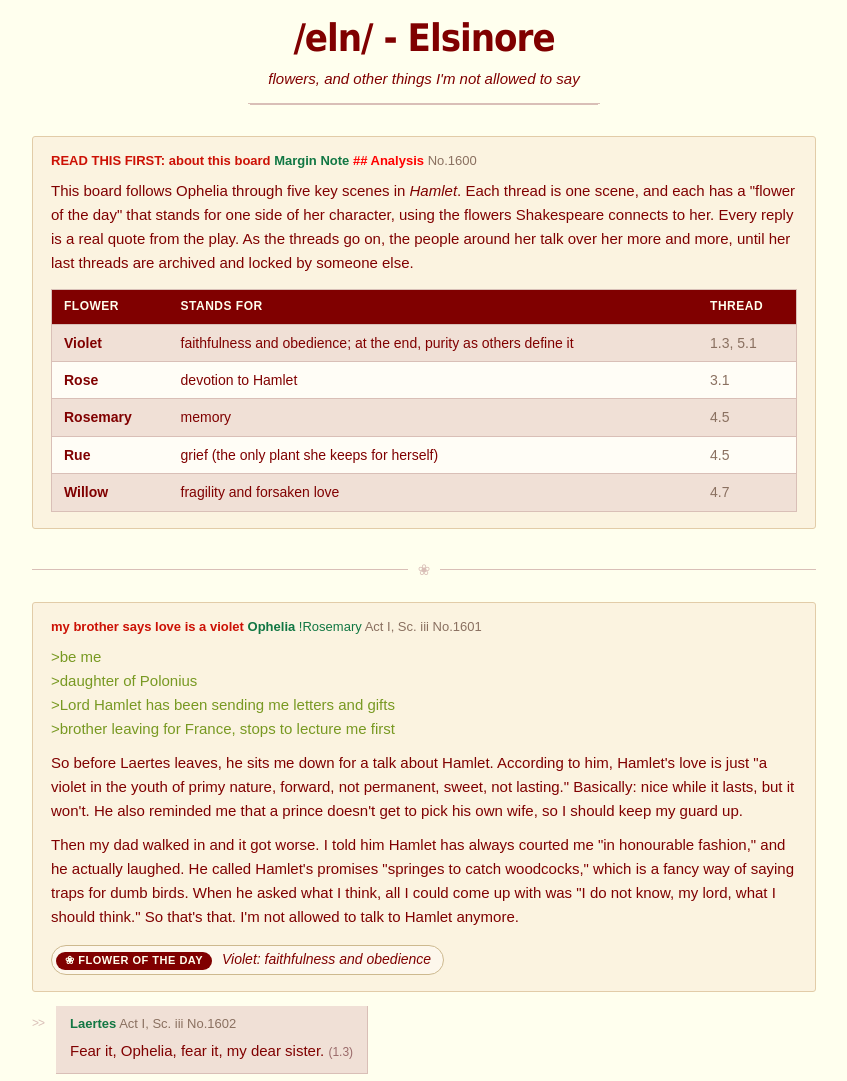
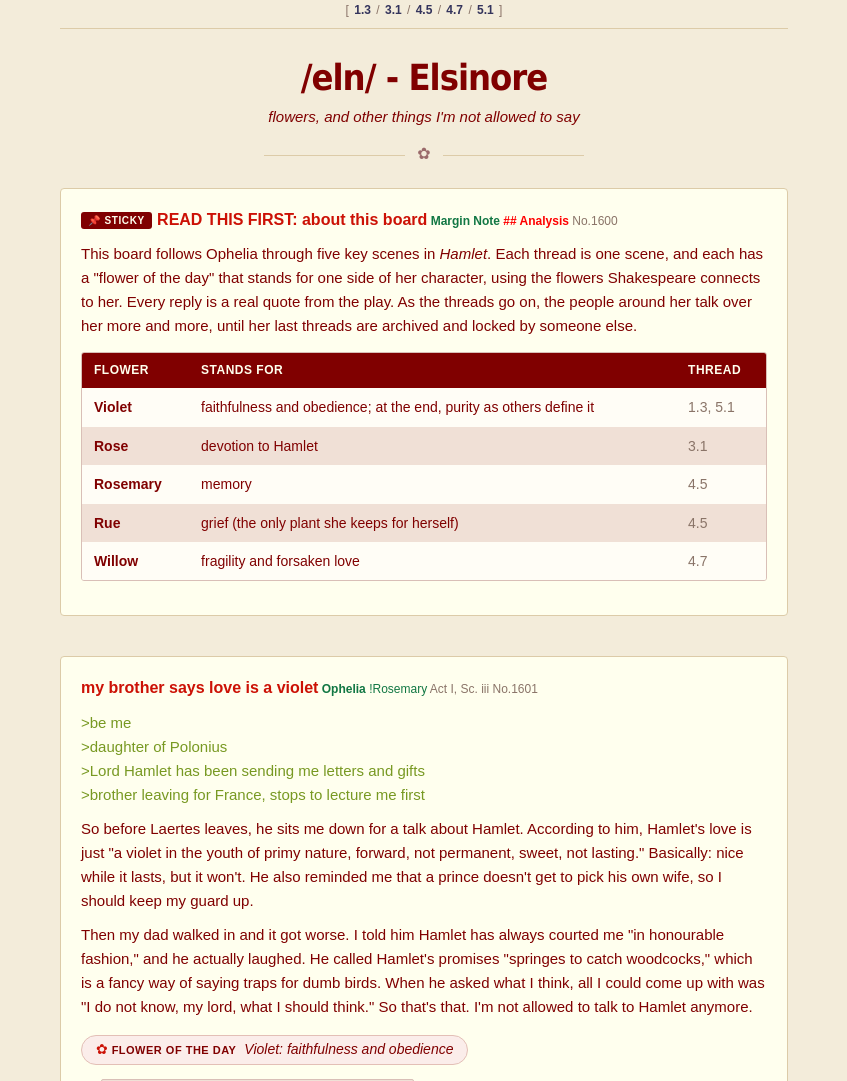
Before and after one commit to sidhanth-sridhar/Ophelia_blog, a plain HTML site: page index.html in a window 1280 px wide. Shown: the part 7-1088 px from the top of the page, without its empty margins (216-1063 px from the left). Drawn offline with Linux system fonts and the light colour scheme.

Commit message:
Polish UI

```diff
--- a/index.html
+++ b/index.html
@@ -25,15 +25,21 @@
 -->
 <div class="page">
 
+<nav class="boardlist" aria-label="Threads">[ <a href="#t13">1.3</a> / <a href="#t31">3.1</a> / <a href="#t45">4.5</a> / <a href="#t47">4.7</a> / <a href="#t51">5.1</a> ]</nav>
+
 <header>
   <h1>/eln/ - Elsinore</h1>
   <p>flowers, and other things I'm not allowed to say</p>
 </header>
 
+<div class="divider" aria-hidden="true"></div>
+
 <!-- ===== INTRO ===== -->
+<section class="thread intro">
 <div class="post" id="p1600">
-  <div class="post-info"><span class="subject">READ THIS FIRST: about this board</span> <span class="name">Margin Note</span> <span class="capcode">## Analysis</span> <span class="no">No.1600</span></div>
+  <div class="post-info"><span class="sticky-tag">Sticky</span> <span class="subject">READ THIS FIRST: about this board</span> <span class="name">Margin Note</span> <span class="capcode">## Analysis</span> <span class="no">No.1600</span></div>
   <p>This board follows Ophelia through five key scenes in <i>Hamlet</i>. Each thread is one scene, and each has a "flower of the day" that stands for one side of her character, using the flowers Shakespeare connects to her. Every reply is a real quote from the play. As the threads go on, the people around her talk over her more and more, until her last threads are archived and locked by someone else.</p>
+  <div class="table-wrap">
   <table>
     <tr><th>Flower</th><th>Stands for</th><th>Thread</th></tr>
     <tr><td>Violet</td><td>faithfulness and obedience; at the end, purity as others define it</td><td>1.3, 5.1</td></tr>
@@ -42,11 +48,13 @@
     <tr><td>Rue</td><td>grief (the only plant she keeps for herself)</td><td>4.5</td></tr>
     <tr><td>Willow</td><td>fragility and forsaken love</td><td>4.7</td></tr>
   </table>
+  </div>
 </div>
 
-<hr>
+</section>
 
 <!-- ===== THREAD 1: 1.3 ===== -->
+<section class="thread" id="t13">
 <div class="post" id="p1601">
   <div class="post-info"><span class="subject">my brother says love is a violet</span> <span class="name">Ophelia</span> <span class="trip">!Rosemary</span> <span class="date">Act I, Sc. iii</span> <span class="no">No.1601</span></div>
   <p class="greentext">&gt;be me<br>&gt;daughter of Polonius<br>&gt;Lord Hamlet has been sending me letters and gifts<br>&gt;brother leaving for France, stops to lecture me first</p>
@@ -75,9 +83,10 @@
   <p>In Shakespeare's time, the violet stood for faithfulness, and this scene shows what kind of faithfulness Ophelia is expected to have. She defends Hamlet once, then backs down. Her lines get smaller as the scene goes on: first a defense, then "I do not know, my lord, what I should think," and finally just "I shall obey, my lord" (1.3). She wants to stay loyal to both Hamlet and her father, but the play makes her choose, and she chooses obedience. Even the violet that describes her love comes from her brother, not from her. From the very first scene, other people speak for her.</p>
 </div>
 
-<hr>
+</section>
 
 <!-- ===== THREAD 2: 3.1 ===== -->
+<section class="thread" id="t31">
 <div class="post" id="p1606">
   <div class="post-info"><span class="subject">he said he never loved me</span> <span class="name">Ophelia</span> <span class="trip">!Rosemary</span> <span class="date">Act III, Sc. i</span> <span class="no">No.1606</span></div>
   <p class="greentext">&gt;dad and the King want to know if love is what's wrong with Hamlet<br>&gt;they set it up so Hamlet "accidentally" runs into me<br>&gt;they hide and listen</p>
@@ -111,9 +120,10 @@
   <p>The rose stood for love and perfection, and here it stands for Ophelia's devotion to Hamlet. He has just insulted her and said he never loved her, but once he leaves, she grieves for him before herself. She calls him "the expectancy and rose of the fair state" (3.1) and only mentions her own pain after that. She stays loyal to him even after he turns on her. Meanwhile, her father treats her heartbreak as useful information: "we heard it all" (3.1). Nobody asks how she feels. She was used as bait, and then her pain was ignored.</p>
 </div>
 
-<hr>
+</section>
 
 <!-- ===== THREAD 3: 4.5 ===== -->
+<section class="thread" id="t45">
 <div class="post mad" id="p1612">
   <div class="post-info"><span class="subject">for you. and you. and some for me</span> <span class="name">Ophelia</span> <span class="trip">!Rosemary</span> <span class="date">Act IV, Sc. v</span> <span class="no">No.1612</span></div>
   <p class="greentext">&gt;he is dead and gone, lady</p>
@@ -146,9 +156,10 @@
   <p>After her father is killed and buried in secret, Ophelia's mind breaks. For the first time, she is the one handing out flowers instead of being described by them. Rosemary meant remembrance, which is exactly what her father was denied. Rue meant sorrow and regret, and it is the only plant she keeps for herself: "here's some for me" (4.5). The violets from her first thread, the flower of faithfulness, have "withered all." The two things she was faithful to, her father and Hamlet, are both gone. When she was sane, people told her what to think. Now that she is mad, she finally says what she feels, in the language of flowers.</p>
 </div>
 
-<hr>
+</section>
 
 <!-- ===== THREAD 4: 4.7 ===== -->
+<section class="thread archived" id="t47">
 <div class="banner">THREAD ARCHIVED. Ophelia !Rosemary has not posted since Act IV, Sc. v.</div>
 
 <div class="post" id="p1617">
@@ -168,9 +179,10 @@
   <p>The willow was the tree of forsaken love, and it fits Ophelia's fragility. Like a willow branch, she bends instead of fighting back, and in the end she bends right into the water. She doesn't even get to tell the story of her own death. It happens offstage and Gertrude describes it, which is why someone else posts this thread. The play also never says for sure whether she meant to die. Gertrude makes it sound like an accident, but later the Priest calls her death "doubtful" (5.1). She floats there "incapable of her own distress" (4.7), just as powerless at the end as she was the whole play.</p>
 </div>
 
-<hr>
+</section>
 
 <!-- ===== THREAD 5: 5.1 ===== -->
+<section class="thread archived" id="t51">
 <div class="banner">THREAD ARCHIVED. Ophelia !Rosemary has not posted since Act IV, Sc. v.</div>
 
 <div class="post" id="p1620">
@@ -216,7 +228,9 @@
   <p>The violet comes back at the end. In her first thread, Laertes used a violet to warn her about Hamlet. Now he hopes violets will grow from her "fair and unpolluted flesh" (5.1). From his first speech to his last, what he cares about most is her purity. At the funeral, Laertes and Hamlet fight in her grave over who loved her more, and Hamlet claims "forty thousand brothers" couldn't match him. Once she can't answer, everyone finally talks about Ophelia, and loudly. Her board ends the same way her life did: taken over and shut down by other people.</p>
 </div>
 
-<hr>
+</section>
+
+<div class="divider" aria-hidden="true"></div>
 
 <footer>
   <p>A character study of Ophelia from <i>Hamlet</i> by Sidhanth Ravirajendran</p>
--- a/style.css
+++ b/style.css
@@ -2,31 +2,34 @@
    Early-2000s imageboard look. Light mode only. No JavaScript anywhere. */
 
 :root {
-  --bg: #FFFFEE;           /* page background */
+  --bg: #F3ECDA;           /* page background, tan */
+  --thread-bg: #FFFFEE;    /* each thread's box, lighter */
+  --thread-border: #DCCBA8;
   --text: #800000;         /* main text, maroon */
-  --op-bg: #FBF3E0;        /* opening post of each thread */
-  --op-border: #E2CCA8;
   --reply-bg: #F0E0D6;     /* reply boxes */
   --reply-border: #D9BFB7;
-  --name: #117743;         /* poster names and tripcodes, bold */
-  --subject: #CC1105;      /* thread subjects, bold */
+  --name: #117743;         /* poster names and tripcodes */
+  --subject: #CC1105;      /* thread subjects */
   --greentext: #789922;
   --link: #34345C;
   --link-hover: #DD0000;
   --capcode: #FF0000;      /* "## Analysis" and mod messages */
-  --accent: #B5301F;       /* left edge of analysis posts */
-  --analysis-bg: #F7E9D0;  /* analysis post box */
-  --flower-bg: #FDF7EC;    /* "flower of the day" badge */
-  --flower-border: #CDB98F;
-  --banner-bg: #800000;    /* archived / locked banners */
+  --analysis-bg: #FBF3DF;  /* analysis post box, cream */
+  --flower-bg: #FBEDEA;    /* "flower of the day" badge, light pink */
+  --flower-border: #E3BFB6;
+  --banner-bg: #800000;    /* archived banners */
   --banner-text: #FFFFEE;
   --cite: #9A6A6A;         /* the small "(1.3)" labels */
-  --muted: #8A7060;        /* dates and post numbers */
+  --muted: #8A7468;        /* dates and post numbers */
+  --archived-bg: #EFECE3;  /* faded background for archived threads */
+  --archived-border: #D3CCBE;
 }
 
 /* ---------- page ---------- */
 
 * { box-sizing: border-box; }
+
+html { scroll-behavior: smooth; }
 
 body {
   background: var(--bg);
@@ -39,9 +42,9 @@ body {
 }
 
 .page {
-  max-width: 820px;
+  max-width: 760px;
   margin: 0 auto;
-  padding: 24px 18px 40px;
+  padding: 0 16px 40px;
 }
 
 p { margin: 0 0 10px; }
@@ -50,72 +53,97 @@ p:last-child { margin-bottom: 0; }
 a { color: var(--link); }
 a:hover { color: var(--link-hover); }
 
-/* the break between threads: a thin rule with a small flower in the middle */
-hr {
-  border: none;
-  border-top: 1px solid var(--reply-border);
-  margin: 40px 0 32px;
-  overflow: visible;
+/* ---------- top bar: old-school board list ---------- */
+
+.boardlist {
+  font-size: 12px;
   text-align: center;
-  height: 0;
+  color: var(--muted);
+  padding: 8px 0;
+  margin-bottom: 28px;
+  border-bottom: 1px solid var(--thread-border);
+  word-spacing: 2px;
 }
 
-hr::after {
-  content: "\2740";        /* ❀ */
-  position: relative;
-  top: -0.8em;
-  padding: 0 10px;
-  background: var(--bg);
-  color: var(--reply-border);
-  font-size: 15px;
+.boardlist a {
+  color: var(--link);
+  text-decoration: none;
+  font-weight: bold;
+  white-space: nowrap;
 }
+
+.boardlist a:hover { color: var(--link-hover); text-decoration: underline; }
 
 /* ---------- header and footer ---------- */
 
-header {
-  text-align: center;
-  margin-bottom: 32px;
-}
+header { text-align: center; }
 
 header h1 {
   font-family: tahoma, verdana, arial, sans-serif;
-  font-size: 38px;
+  font-size: 36px;
   font-weight: bold;
   letter-spacing: -1px;
   line-height: 1.15;
+  color: var(--text);
   margin: 0;
 }
 
 header p {
-  display: inline-block;
   font-style: italic;
   margin: 6px 0 0;
-  padding: 0 20px 12px;
-  border-bottom: 1px solid var(--reply-border);
-  box-shadow: 0 3px 0 -2px var(--reply-border);  /* second hairline under the first */
+}
+
+/* thin line with a small flower in the middle */
+.divider {
+  height: 1px;
+  max-width: 320px;
+  margin: 26px auto 32px;
+  background: var(--thread-border);
+  text-align: center;
+}
+
+.divider::after {
+  content: "\273F";        /* ✿ */
+  position: relative;
+  top: -0.85em;
+  padding: 0 12px;
+  background: var(--bg);
+  color: var(--cite);
+  font-size: 16px;
 }
 
 footer {
-  font-size: 13px;
+  font-size: 12px;
   text-align: center;
   color: var(--muted);
 }
 
 footer p { margin: 0 0 4px; }
 
+/* ---------- threads: one box per thread ---------- */
+
+.thread {
+  background: var(--thread-bg);
+  border: 1px solid var(--thread-border);
+  border-radius: 4px;
+  padding: 18px 20px 20px;
+  margin-bottom: 40px;
+}
+
+.thread:target { box-shadow: 0 0 0 3px var(--flower-border); }
+
 /* ---------- parts every post shares ---------- */
 
 .post-info {
-  font-size: 13px;
-  margin-bottom: 8px;
+  font-size: 12px;
+  color: var(--muted);
+  margin-bottom: 6px;
 }
 
 .subject  { font-weight: bold; color: var(--subject); }
 .name     { font-weight: bold; color: var(--name); }
 .trip     { color: var(--name); }
 .capcode  { font-weight: bold; color: var(--capcode); }
-.date,
-.no       { color: var(--muted); }
 
 .label {
   font-size: 12px;
@@ -128,76 +156,82 @@ footer p { margin: 0 0 4px; }
 .quotelink {
   color: var(--link);
   font-size: 14px;
+  text-decoration: none;
 }
 
-/* ---------- opening post: its own soft panel ---------- */
+.quotelink:hover { color: var(--link-hover); text-decoration: underline; }
 
-.post {
-  background: var(--op-bg);
-  border: 1px solid var(--op-border);
+/* ---------- opening post ---------- */
+
+.post { margin-bottom: 14px; }
+
+.post:not(.reply) .post-info { margin-bottom: 10px; }
+.post:not(.reply) .subject { font-size: 16px; }
+
+.sticky-tag {
+  display: inline-block;
+  padding: 0 7px;
+  margin-right: 2px;
+  background: var(--text);
+  color: var(--banner-text);
   border-radius: 3px;
-  padding: 14px 18px 16px;
-  margin-bottom: 14px;
+  font-size: 10px;
+  font-weight: bold;
+  letter-spacing: 0.6px;
+  line-height: 1.7;
+  text-transform: uppercase;
+  vertical-align: 1px;
 }
 
-/* ---------- replies: peach boxes stacked down the page ---------- */
+.sticky-tag::before { content: "\1F4CC\00a0"; }   /* 📌 */
+
+/* ---------- replies ---------- */
 
 .post.reply {
   background: var(--reply-bg);
-  border: none;
-  border-right: 1px solid var(--reply-border);
-  border-bottom: 1px solid var(--reply-border);
-  border-radius: 0;
+  border: 1px solid var(--reply-border);
+  border-radius: 2px;
   width: fit-content;
-  max-width: calc(100% - 24px);
-  margin: 0 0 10px 24px;
+  max-width: calc(100% - 20px);
+  margin: 0 0 10px 20px;
   padding: 8px 14px 10px;
-}
-
-/* the little ">>" that sits to the left of every reply box */
-.post.reply::before {
-  content: ">>";
-  float: left;
-  margin-left: -38px;
-  color: var(--reply-border);
-  font-size: 12px;
-  letter-spacing: -1px;
 }
 
 .post.reply .post-info { margin-bottom: 4px; }
 
-/* analysis posts: teacher's notes in the margin */
+/* analysis posts: teacher's notes */
 .post.reply.analysis {
   background: var(--analysis-bg);
-  border-left: 4px solid var(--accent);
+  border: 1px solid var(--thread-border);
+  border-left: 4px solid var(--text);
   width: auto;
-  margin-top: 18px;
-  padding: 12px 18px 14px;
+  margin-top: 16px;
+  margin-bottom: 0;
+  padding: 14px 18px 16px;
 }
-
-.post.reply.analysis::before { content: none; }
 
 /* ---------- flower of the day badge ---------- */
 
 .flower {
   display: inline-block;
   margin-top: 6px;
-  padding: 4px 12px 4px 4px;
+  padding: 3px 14px 4px;
   background: var(--flower-bg);
   border: 1px solid var(--flower-border);
   border-radius: 999px;
   font-size: 14px;
   font-style: italic;
-  line-height: 1.4;
+  line-height: 1.5;
+}
+
+.flower::before {
+  content: "\273F\00a0";   /* ✿ */
+  font-style: normal;
+  color: var(--subject);
 }
 
 .flower-label {
-  display: inline-block;
-  margin-right: 6px;
-  padding: 1px 9px;
-  background: var(--text);
-  color: var(--banner-text);
-  border-radius: 999px;
+  margin-right: 4px;
   font-size: 11px;
   font-style: normal;
   font-weight: bold;
@@ -205,34 +239,40 @@ footer p { margin: 0 0 4px; }
   text-transform: uppercase;
 }
 
-.flower-label::before { content: "\2740\00a0"; }
+/* ---------- archived and locked threads ---------- */
 
-/* ---------- banners and notices ---------- */
+.thread.archived {
+  background: var(--archived-bg);
+  border-color: var(--archived-border);
+}
 
+.thread.archived .post { filter: saturate(0.7); }
+.thread.archived .post.reply { background: #EBE0D9; }
+.thread.archived .post.reply.analysis { background: #F5EFE0; }
+
+/* the banner sits across the top of its thread like a header */
 .banner {
   background: var(--banner-bg);
   color: var(--banner-text);
   font-size: 13px;
   font-weight: bold;
-  letter-spacing: 0.5px;
+  letter-spacing: 0.4px;
   text-align: center;
-  padding: 9px 14px;
-  margin-bottom: 14px;
-  border-radius: 3px;
-  box-shadow: inset 0 0 0 1px rgba(255, 255, 238, 0.25), 0 1px 0 #5A0000;
+  padding: 8px 14px;
+  margin: -19px -21px 18px;
+  border-radius: 4px 4px 0 0;
 }
 
 .locked {
   color: var(--capcode);
   font-size: 13px;
   font-weight: bold;
-  letter-spacing: 1px;
+  letter-spacing: 0.8px;
   text-align: center;
-  margin: 18px 0;
-  padding: 6px 0;
-  border-top: 1px dashed var(--capcode);
-  border-bottom: 1px dashed var(--capcode);
+  margin: 18px 0 0;
 }
+
+.locked::before { content: "\1F512\00a0"; }   /* 🔒 */
 
 /* ---------- the madness thread (4.5) ---------- */
 
@@ -244,20 +284,23 @@ footer p { margin: 0 0 4px; }
 
 /* ---------- flower key table ---------- */
 
+.table-wrap {
+  overflow-x: auto;
+  margin-top: 14px;
+  border: 1px solid var(--reply-border);
+  border-radius: 3px;
+}
+
 table {
   border-collapse: collapse;
   width: 100%;
-  margin: 14px 0 0;
   font-size: 14px;
-  background: #FFFFFF;
-  border: 1px solid var(--reply-border);
 }
 
 th, td {
-  padding: 7px 12px;
+  padding: 8px 12px;
   text-align: left;
   vertical-align: top;
-  border-bottom: 1px solid var(--reply-border);
 }
 
 th {
@@ -268,8 +311,8 @@ th {
   text-transform: uppercase;
 }
 
-tr:nth-child(even) td { background: var(--reply-bg); }
-tr:nth-child(odd) td  { background: #FFFDF6; }
+tr:nth-child(odd) td  { background: var(--reply-bg); }
+tr:nth-child(even) td { background: #FFFDF6; }
 
 td:first-child { font-weight: bold; white-space: nowrap; }
 td:last-child  { white-space: nowrap; color: var(--muted); }
@@ -277,23 +320,19 @@ td:last-child  { white-space: nowrap; color: var(--muted); }
 /* ---------- phones ---------- */
 
 @media (max-width: 480px) {
-  body { font-size: 15px; }
-  .page { padding: 18px 12px 32px; }
   header h1 { font-size: 28px; }
-  header p { padding: 0 8px 10px; }
-  .post { padding: 12px 12px 14px; }
+  .thread { padding: 14px 14px 16px; }
+  .banner { margin: -15px -15px 14px; }
   .post.reply {
-    margin-left: 12px;
-    max-width: calc(100% - 12px);
+    margin-left: 10px;
+    max-width: calc(100% - 10px);
     padding: 8px 10px 10px;
   }
-  .post.reply::before { display: none; }
-  .post.reply.analysis { margin-left: 0; max-width: 100%; padding: 10px 12px 12px; }
+  .post.reply.analysis { margin-left: 0; max-width: 100%; padding: 12px 14px 14px; }
   .in1 { margin-left: 8px; }
   .in2 { margin-left: 18px; }
   .in3 { margin-left: 28px; }
   table { font-size: 13px; }
-  th, td { padding: 6px 7px; }
-  td:last-child { white-space: normal; }
-  .flower { border-radius: 14px; }
+  th, td { padding: 6px 8px; }
+  .flower { border-radius: 12px; }
 }
```
